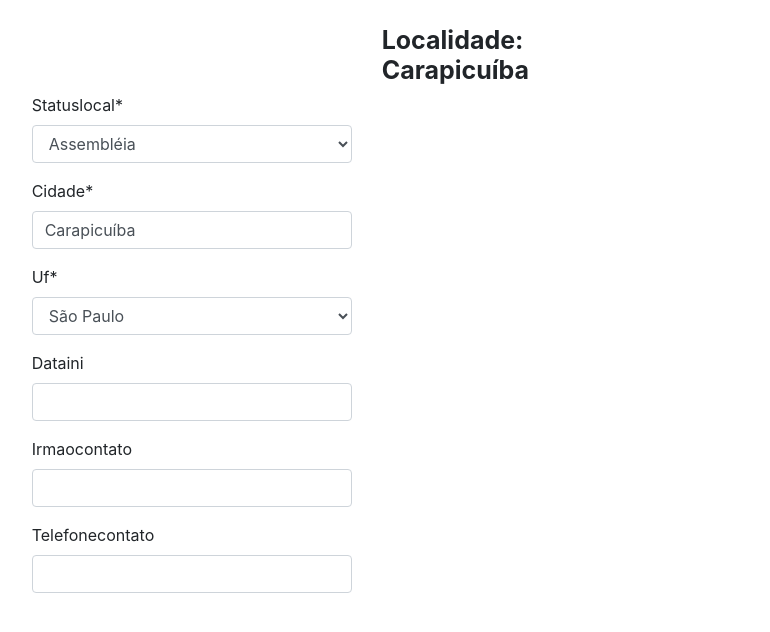
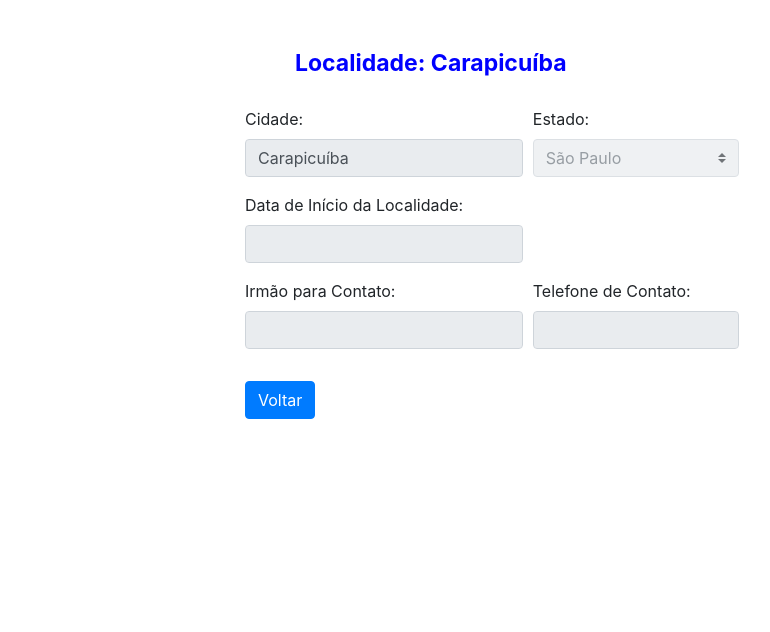
Before and after one commit to mora72/brethren, a Django app: page /local/1 in a window 1280 px wide. Shown: the part 68-700 px from the top of the page, without its empty margins (75-845 px from the left). Run offline with Django 3.2, Linux system fonts and the light colour scheme; data comes from the database, SQL or seed files in the repository; both versions use the stored data as it was after the commit; some libraries are stand-ins or nearby versions.

Commit message:
8o commit do projeto

```diff
--- a/mainapp/forms.py
+++ b/mainapp/forms.py
@@ -1,12 +1,48 @@
 from django import forms
 from .models import Local, Irmao
+from crispy_forms.helper import FormHelper
+from crispy_forms.layout import Layout, Row, Column
+from django.forms.widgets import Select
 
 
 class LocalForm(forms.ModelForm):
+    def __init__(self, *args, **kwargs):
+        super(LocalForm, self).__init__(*args, **kwargs)
+        self.helper = FormHelper(self)
+
+        self.helper.layout = Layout(
+            Row(
+                Column('cidade', css_class='form-group col-md-4 mb-0'),
+                Column('uf', css_class='form-group col-md-3 mb-0'),
+                css_class='form-row'
+            ),
+            Row(
+            Column('dataini', css_class='form-group col-md-4 mb-0'),
+            ),
+            Row(
+                Column('irmaocontato', css_class='form-group col-md-4 mb-0'),
+                Column('telefonecontato', css_class='form-group col-md-3 mb-0')
+            )
+        )
+
+        for f in self.fields:
+            #  self.fields[f].label = _(self.fields[f].label)
+            if isinstance(self.fields[f].widget, Select):
+                self.fields[f].widget.attrs['disabled'] = 'disabled'
+            else:
+                self.fields[f].widget.attrs['readonly'] = 'readonly'
 
     class Meta:
         model = Local
         fields = ('statuslocal', 'cidade', 'uf', 'dataini', 'irmaocontato', 'telefonecontato')
+        labels = {
+            'statuslocal': 'Situação da Localidade: ',
+            'dataini': 'Data de Início da Localidade: ',
+            'irmaocontato': 'Irmão para Contato: ',
+            'telefonecontato': 'Telefone de Contato: ',
+            'uf': 'Estado: ',
+            'cidade': 'Cidade: '
+        }
 
 
 class IrmaoForm(forms.ModelForm):
--- a/mainapp/models.py
+++ b/mainapp/models.py
@@ -88,7 +88,7 @@ class Distancia(models.Model):
     origem = models.CharField(max_length=50)
     cidade_destino = models.CharField(max_length=50)
     uf_destino = models.ForeignKey(Uf, on_delete=models.CASCADE)
-    distancia = models.IntegerField(max_length=5)
+    distancia = models.IntegerField()
 
     class Meta:
         verbose_name_plural = 'Distâncias'
--- a/mainapp/static/css/styles.css
+++ b/mainapp/static/css/styles.css
@@ -6,6 +6,13 @@
 .container-fluid .row {
     margin: 0;
 }
+
+/* Tira asterísco dos campos obrigatórios */
+.asteriskField {
+    display: none;
+}
+
+
 
 /* Navbar */
 
@@ -47,10 +54,20 @@
 }
 
 
-h2 {
+.lista-div h2 {
     font-size: 25px;
     font-weight: bold;
     margin-left: 350px;
+}
+
+.localview-div h2 {
+    font-size: 23px;
+    font-weight: bold;
+    margin-top: 50px;
+    margin-left: 50px;
+    margin-bottom: 30px;
+    padding: 0;
+    color: blue;
 }
 
 /* Lista de locais */
--- a/mainapp/templates/mainapp/locais.html
+++ b/mainapp/templates/mainapp/locais.html
@@ -3,7 +3,7 @@
 {% block title %}Brethren{% endblock %}
 
 {% block content %}
-<div class="offset-1 col-10 lista-div">
+<div class="offset-1 col-9 lista-div">
     <h2>Localidades com Reuniões</h2>
     <div class="flex-container">
         <!-- Configuração da ação do filtro -->
@@ -29,7 +29,7 @@
         </div>
     </div>
     <div class="container lista-locais2">
-        <table class="table">
+        <table class="table table-bordered table-sm">
             <thead>
             <tr>
                 <th>Nome do Local</th>
--- a/mainapp/templates/mainapp/localview.html
+++ b/mainapp/templates/mainapp/localview.html
@@ -4,11 +4,14 @@
 {% block title %}Localidade{% endblock %}
 
 {% block content %}
-<div class="offset-1 col-3 localview-div">
+<div class="offset-3 col-8 localview-div">
     <h2>Localidade: {{local.nomelocal}}</h2>
     <form method="POST">
         {% csrf_token %}
-        {{ form|crispy }}
+        {% crispy form %}
     </form>
+    <a id="btnvoltar" href="/">
+        <button type="button" class="btn btn-primary">Voltar</button>
+    </a>
 </div>
 {% endblock %}
```
Also changed, not shown: db.sqlite3.
